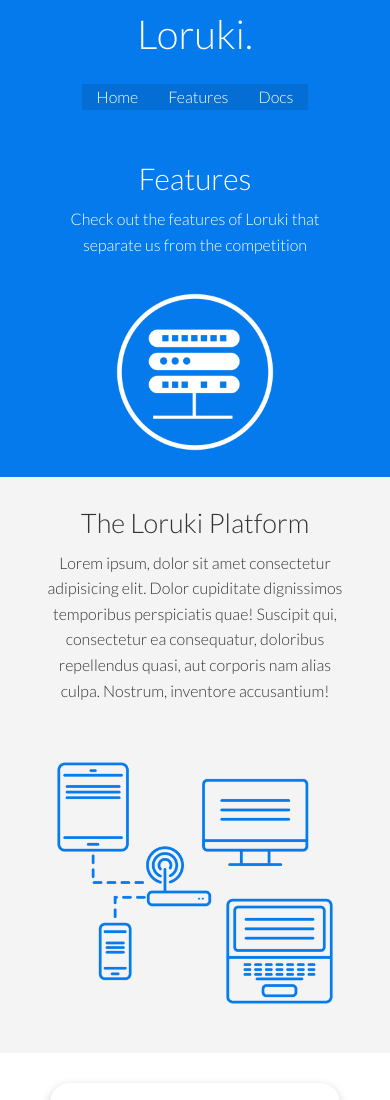
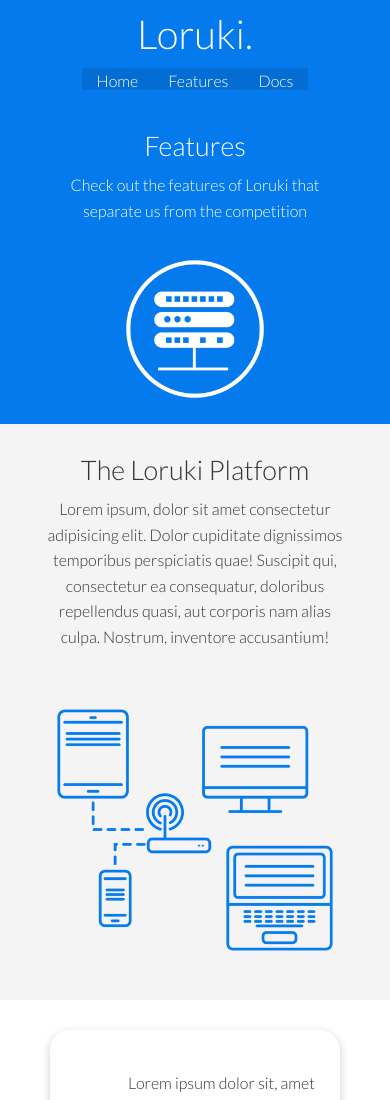
Before and after one commit to AniketPithadia/Loruki-Web-Hosting, a plain HTML site: page features.html in a window 390 px wide. Shown: the top 1100 px of the page. Drawn offline with Linux system fonts and the light colour scheme.

Commit message:
Update style.css

```diff
--- a/css/style.css
+++ b/css/style.css
@@ -289,9 +289,9 @@ pre {
   }
 }
 /* Mobiles */
-@media (max-width: 500px) {
+@media (max-width: 400px) {
   .navbar {
-    height: 110px;
+    height: 90px;
   }
   .navbar .flex {
     flex-direction: column;
@@ -300,12 +300,12 @@ pre {
     background: rgba(0, 0, 0, 0.1);
   }
   .features-head {
-    padding-top: 40px;
+    padding-top: 30px;
   }
   .features-head h1 {
-    font-size: 3rem;
+    font-size: 2.7rem;
   }
   .features-head img {
-    width: 170px;
+    width: 150px;
   }
 }
```
